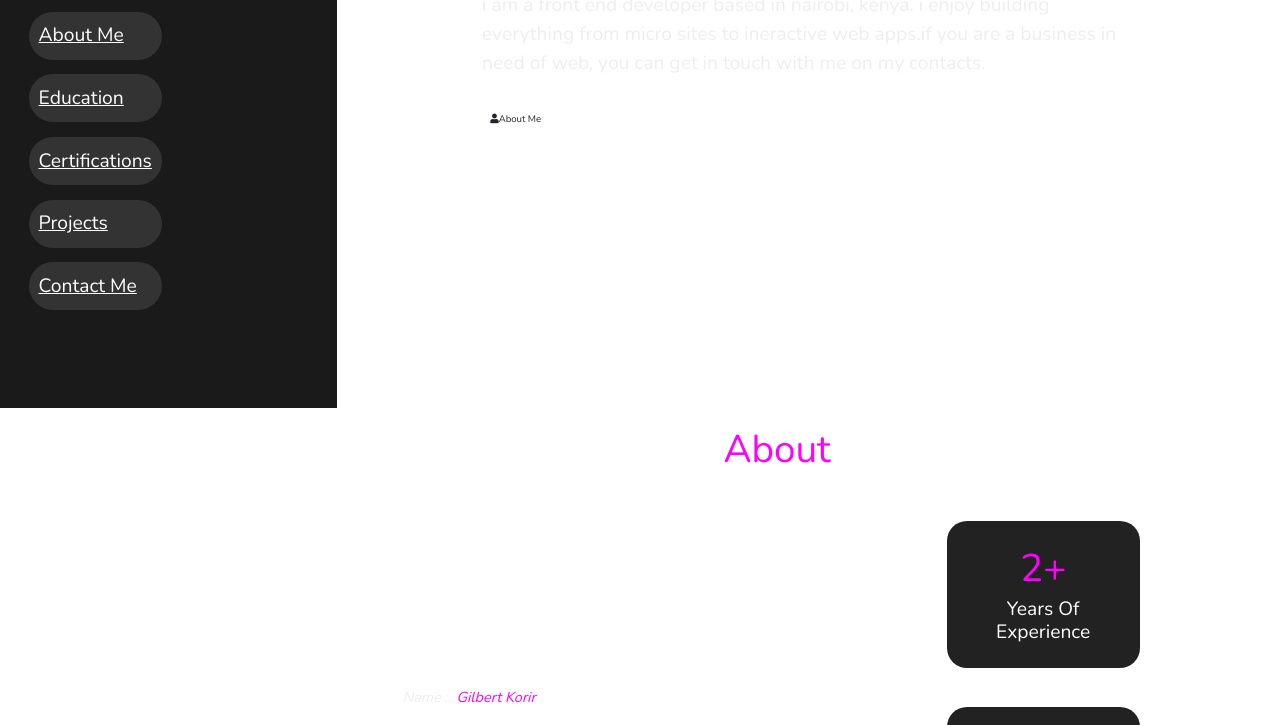
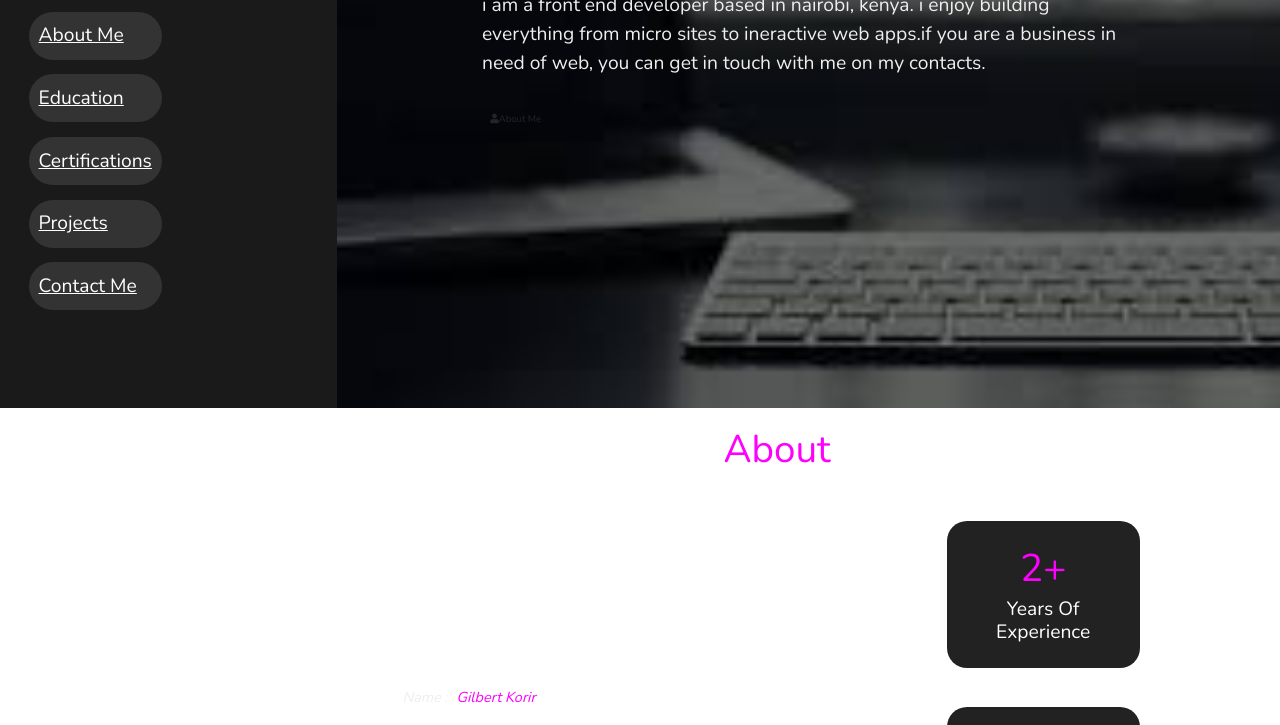
Before and after one commit to gilbertKorir/my-portfolio, a plain HTML site: page index.html in a window 1280 px wide. Shown: the part 392-1117 px from the top of the page. Drawn offline with nearby package versions, Linux system fonts and the light colour scheme; the site is published under a folder, as on GitHub Pages, so addresses that start at the root find nothing; files whose address does not match are found by name.

Commit message:
fix: fixing the background image for home to display

```diff
--- a/css/index.css
+++ b/css/index.css
@@ -124,7 +124,7 @@ header .navbar ul li a:hover{
     flex-flow: column;
     justify-content: center;
     padding: 0 15rem;
-    background: url('/img/kl.jpeg');
+    background: url('../img/kl.jpeg');
     background-repeat: no-repeat;
     background-size: cover;
 
```
